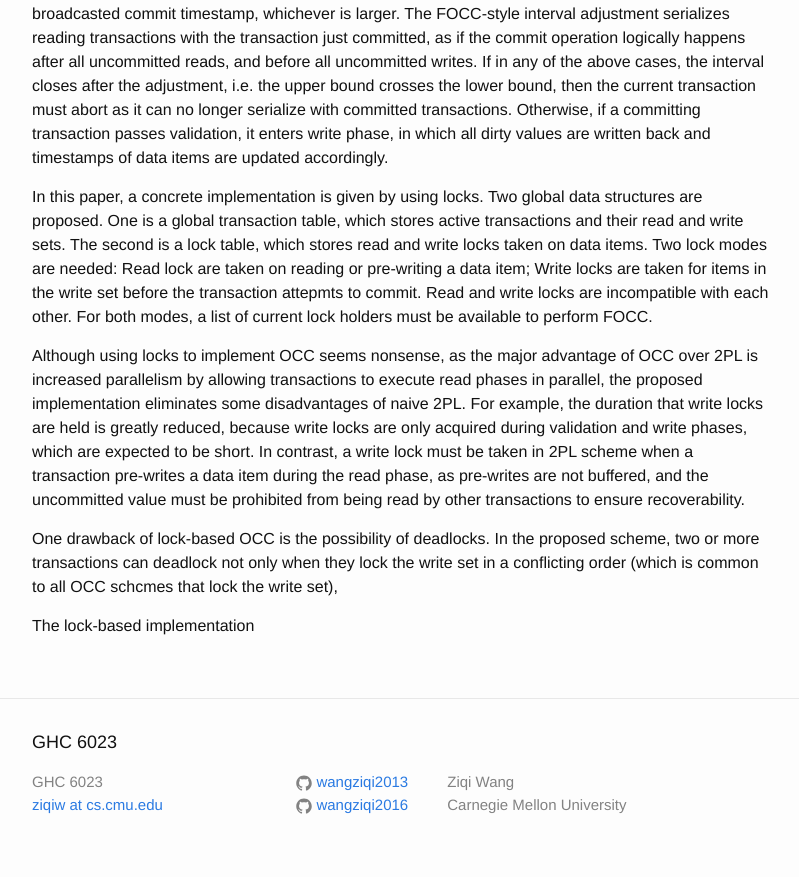
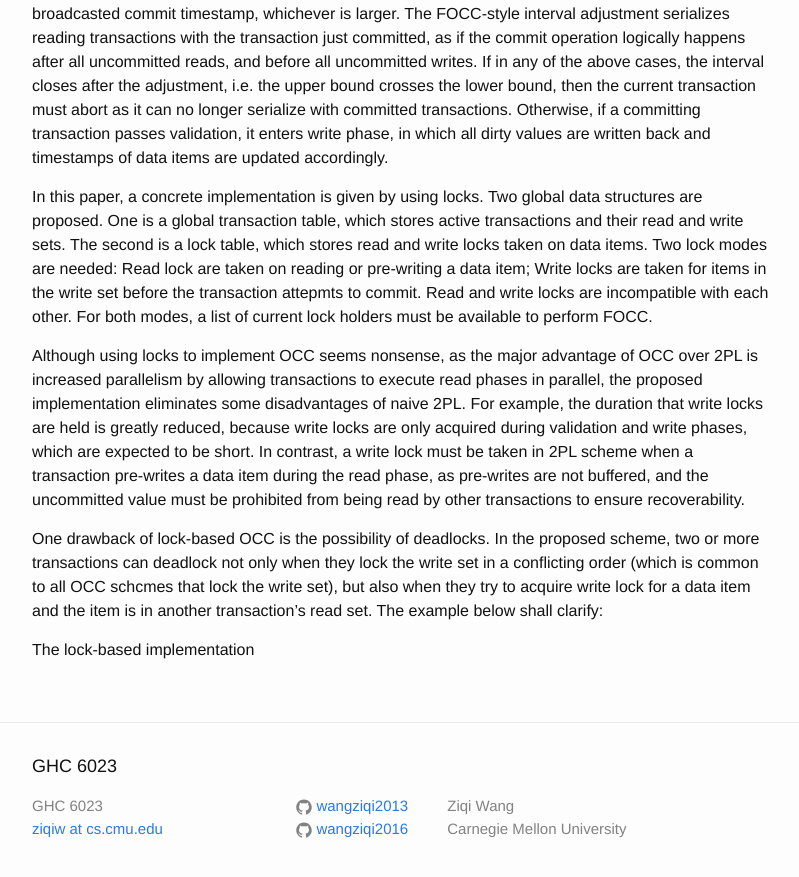
Before and after one commit to wangziqi2013/wangziqi2013.github.io, a Jekyll site: the page built from _posts/2018-04-09-Using-Dym-Adj-of-Serialization-Order-for-Real-Time-DBMS.markdown, in a window 1280 px wide and 900 px high, scrolled down 1099 px. Shown: the top 877 px of the window, without its empty margins (238-1037 px from the left). Built offline with Jekyll 4.4.1, drawn with Linux system fonts in a browser that asks for light colours.

Commit message:
Still working on deadlock

```diff
--- a/_posts/2018-04-09-Using-Dym-Adj-of-Serialization-Order-for-Real-Time-DBMS.markdown
+++ b/_posts/2018-04-09-Using-Dym-Adj-of-Serialization-Order-for-Real-Time-DBMS.markdown
@@ -58,6 +58,9 @@ uncommitted value must be prohibited from being read by other transactions to en
 
 One drawback of lock-based OCC is the possibility of deadlocks. In the proposed scheme, two or more transactions can
 deadlock not only when they lock the write set in a conflicting order (which is common to all OCC schcmes
-that lock the write set),
+that lock the write set), but also when they try to acquire write lock for a data item and the item is in
+another transaction's read set. The example below shall clarify:
+
+
 
 The lock-based implementation
```
